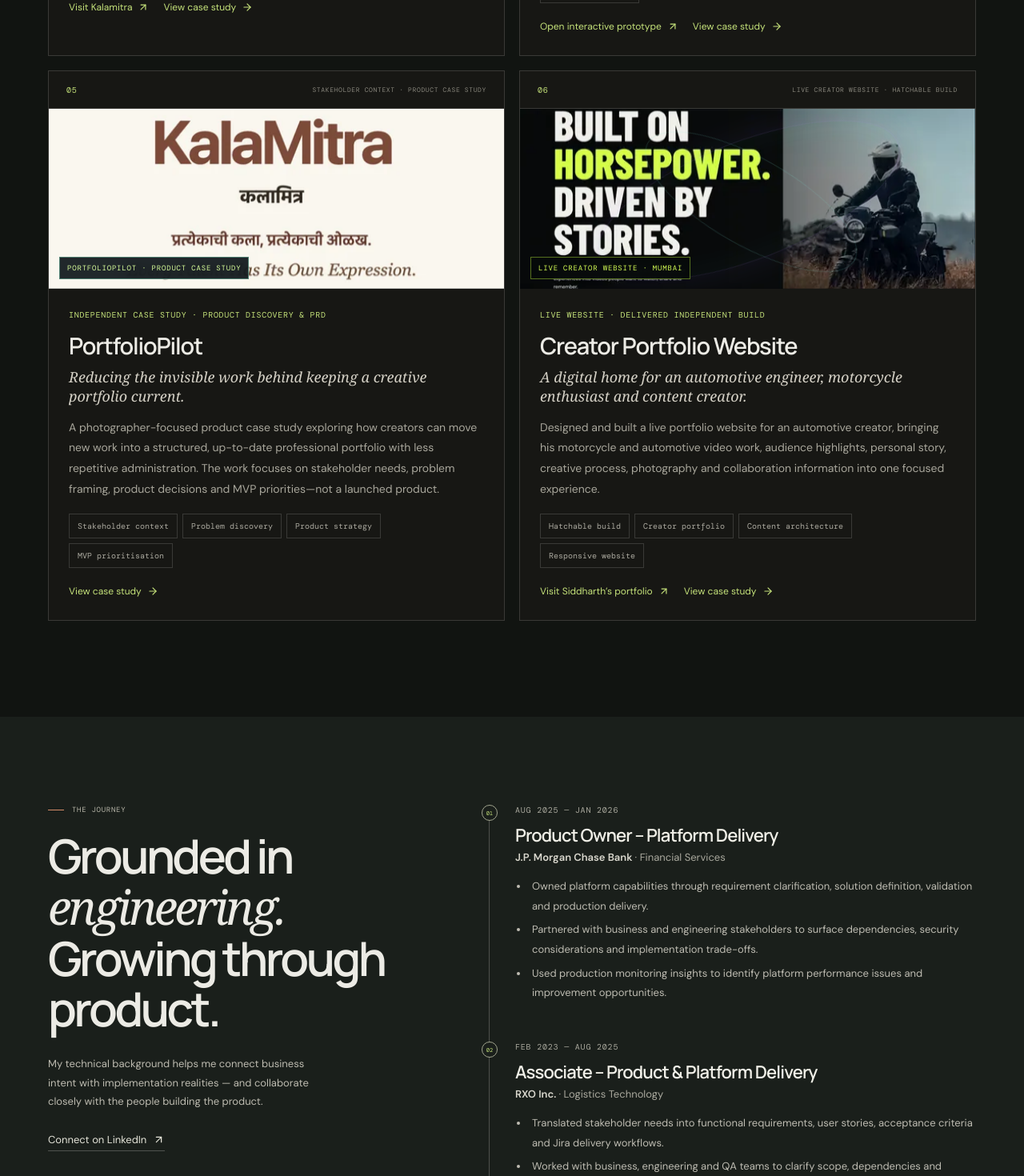
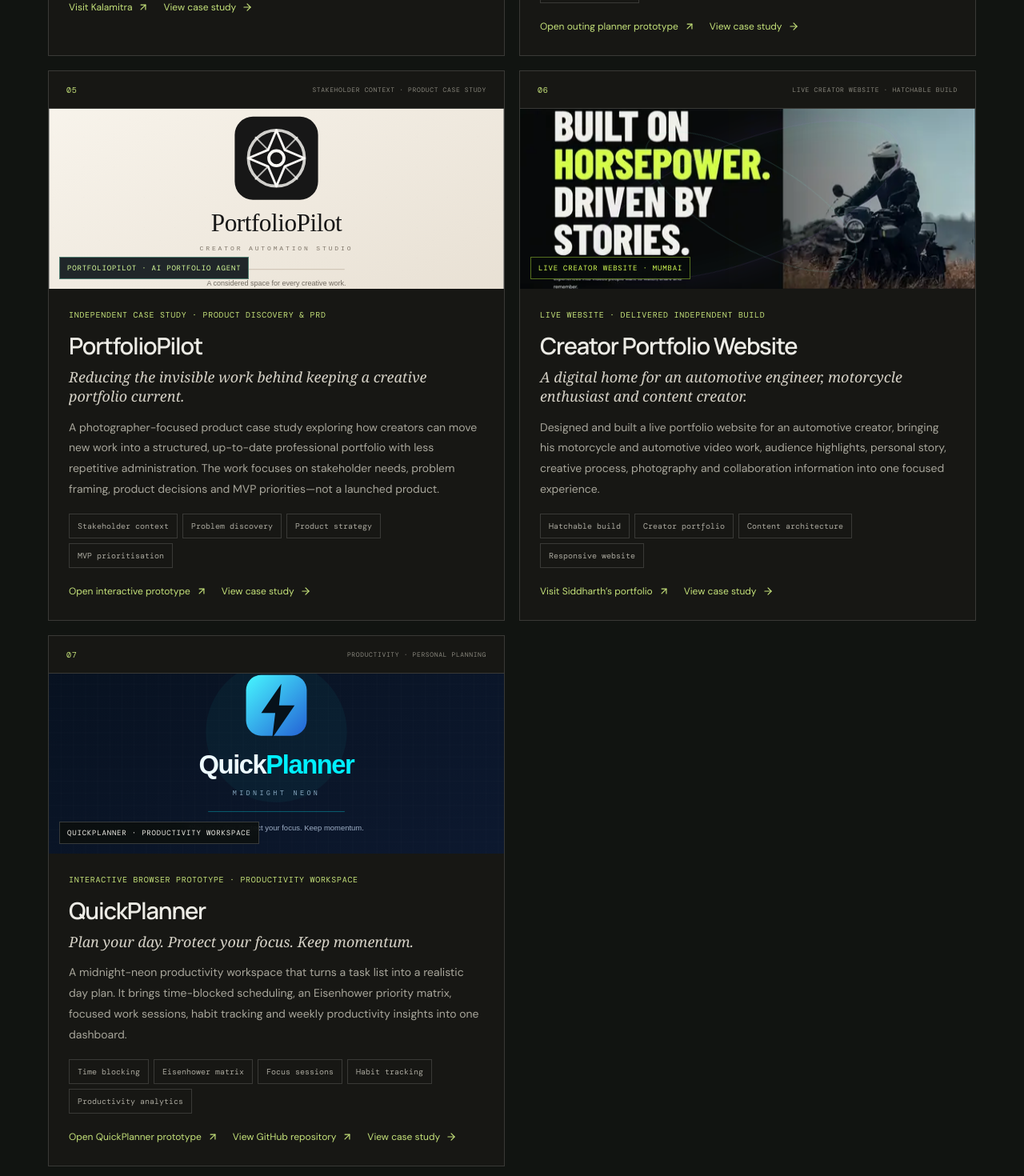
Before and after one commit to SanaChoughule/sana-choughule-portfolio, a React (Vite) app: page / in a window 1280 px wide. Shown: the part 2760-4230 px from the top of the page at 80% size. Built offline with nearby package versions, Linux system fonts and the light colour scheme.

Commit message:
Add PortfolioPilot and QuickPlanner portfolio prototypes

```diff
--- a/src/App.jsx
+++ b/src/App.jsx
@@ -58,12 +58,12 @@ const projects = [
     visual: 'kala'
   },
   {
-    number: '04', type: 'MOBILE OUTING PLANNER · PRODUCT CONCEPT', name: 'PlanIt — Quick Planner',
+    number: '04', type: 'DATE & OUTING PLANNER · PRODUCT CONCEPT', name: 'PlanIt — Outing Planner',
     subtitle: 'Turn a date or outing idea into a personalised, step-by-step plan.',
     description: 'A privacy-first mobile app concept that generates a curated outing plan using real-time context such as location, time, budget, mood, company and activity preferences. It is designed for dates, friends, solo outings and custom plans, with booking and navigation handed off to third-party services.',
     tags: ['Product discovery', 'Personalisation', 'Location-aware planning', 'Privacy-first MVP'],
     status: 'Interactive browser prototype · Independent product concept',
-    links: [{ label: 'Open interactive prototype', url: '/quick-planner.html' }],
+    links: [{ label: 'Open outing planner prototype', url: '/planit-outing.html' }],
     details: [
       { heading: 'The opportunity', body: 'Planning a date or outing often means moving between maps, restaurant discovery, movie listings, activity options, weather and booking platforms before a group can settle on a plan. PlanIt explores bringing the planning decisions together in one simple mobile experience, so people can move from an idea to a practical itinerary with less effort.' },
       { heading: 'Product vision and objective', body: 'Build an Android and iOS app that creates a single curated, step-by-step outing plan based on the person’s current or manually entered location, available time, budget, mood, company and activity preferences. The plan is intended to connect several complementary stops, such as a cafe or restaurant, a movie or activity, and a final dessert, walk, gallery or seaside visit.' },
@@ -91,7 +91,7 @@ const projects = [
     description: 'A photographer-focused product case study exploring how creators can move new work into a structured, up-to-date professional portfolio with less repetitive administration. The work focuses on stakeholder needs, problem framing, product decisions and MVP priorities—not a launched product.',
     tags: ['Stakeholder context', 'Problem discovery', 'Product strategy', 'MVP prioritisation'],
     status: 'Independent case study · Product discovery & PRD',
-    links: [],
+    links: [{ label: 'Open interactive prototype', url: '/portfolio-agent.html' }],
     details: [
       { heading: '01 — Stakeholder context', body: 'The primary stakeholder is an independent photographer or videographer who manages their own professional website alongside a steady stream of new creative work. Their latest projects are often shared on social platforms because publishing there is quick, while the portfolio website—the place prospective clients use to review their work—can become outdated. They need a professional presence that stays current without taking time away from shooting, editing and client work. Secondary stakeholders include creative teams and agencies managing multiple portfolios, and prospective clients who need to browse work clearly and confidently.' },
       { heading: '02 — The problem to solve', body: 'Publishing a new project in one place does not automatically update a creator’s professional portfolio. A creator may still need to locate the original media, upload it to a website CMS, create a thumbnail, write a title and description, add tags, select a category, adjust the grid, check mobile presentation, publish and verify the result. The same administrative sequence repeats for each new project and creates context switching, duplicated effort and inconsistent portfolio freshness.' },
@@ -123,6 +123,28 @@ const projects = [
       { heading: 'Project status', body: 'Live website: siddharth-creator.hatchable.site. The audience figures displayed on the website are presented as creator-supplied highlights; they have not been independently audited as part of this portfolio case study.' }
     ],
     visual: 'creator'
+  },
+  {
+    number: '07', type: 'PRODUCTIVITY · PERSONAL PLANNING', name: 'QuickPlanner',
+    subtitle: 'Plan your day. Protect your focus. Keep momentum.',
+    description: 'A midnight-neon productivity workspace that turns a task list into a realistic day plan. It brings time-blocked scheduling, an Eisenhower priority matrix, focused work sessions, habit tracking and weekly productivity insights into one dashboard.',
+    tags: ['Time blocking', 'Eisenhower matrix', 'Focus sessions', 'Habit tracking', 'Productivity analytics'],
+    status: 'Interactive browser prototype · Productivity workspace',
+    links: [
+      { label: 'Open QuickPlanner prototype', url: '/quick-planner.html' },
+      { label: 'View GitHub repository', url: 'https://github.com/SanaChoughule/quick-planner' }
+    ],
+    details: [
+      { heading: 'Product overview', body: 'QuickPlanner is a personal productivity dashboard for organising tasks, allocating time and maintaining focus. The experience brings daily planning and longer-term productivity habits into one workspace.' },
+      { heading: 'Daily timeline and time blocking', body: 'The Timeline view presents a seven-day date strip and a day schedule spanning the workday. Users can create tasks, assign due dates and times, inspect planned blocks, mark work complete and use Auto-Schedule Gaps to place unscheduled tasks into available time.' },
+      { heading: 'Priority matrix and task management', body: 'The Priority Matrix organises tasks using the Eisenhower model: urgent and important, important but not urgent, urgent but not important, and neither urgent nor important. The repository also provides Kanban and list subviews, with task search and category and priority filters.' },
+      { heading: 'Focus sessions', body: 'Focus Mode includes timed work and rest cycles such as Pomodoro, Deep Flow, Power Hour, Short Rest and Long Rest. Sessions can be associated with a task, and completed focus time contributes to the productivity record.' },
+      { heading: 'Habits and consistency', body: 'The Habits view supports recurring rituals, target days per week, time-of-day preferences, completion check-ins and streak tracking. Users can add habits and mark their weekly progress.' },
+      { heading: 'Velocity and analytics', body: 'The Velocity view summarises task completion, focus time and habit consistency. It includes a seven-day view of focus activity, category-level time allocation, a copyable weekly summary and JSON data export.' },
+      { heading: 'Interaction and persistence', body: 'The repository uses browser local storage for tasks, time blocks, habits and focus sessions. The standalone HTML prototype mirrors the primary screens and sample interactions in a single file; it is a browser preview rather than a hosted account-based sync service.' },
+      { heading: 'Product status and boundaries', body: 'The project is presented as an interactive browser prototype based on the QuickPlanner repository. The preview uses sample productivity data and local browser persistence. It does not claim cross-device synchronisation, a production account system or a deployed backend service.' }
+    ],
+    visual: 'quickplanner'
   }
 ];
 
@@ -157,7 +179,8 @@ function ProjectCard({ project, onOpen }) {
         {project.visual === 'pulse' && <><img className="pulse-cover" src="/images/pulsedaily-dashboard.webp" alt="PulseDaily AI personalised Morning Brief dashboard"/><div className="pulse-cover-label">PULSE // DAILY · THE AI WIRE</div></>}
         {project.visual === 'news' && <><div className="news-card"><b>THE DAILY BRIEF</b><span/><span/><span/><small>AI · SIGNAL · CONTEXT</small></div></>}
         {project.visual === 'plan' && <><div className="plan-circle">PLAN<br/>YOUR<br/>DAY</div><div className="plan-dot p1"/><div className="plan-dot p2"/><div className="plan-dot p3"/></>}
-        {project.visual === 'automation' && <><img className="automation-cover automation-logo-cover" src="/images/kalamitra-logo-thumbnail.webp" alt="KalaMitra bilingual logo thumbnail on a warm neutral background" loading="lazy"/><div className="visual-label automation-visual-label">PORTFOLIOPILOT · PRODUCT CASE STUDY</div></>}
+        {project.visual === 'quickplanner' && <><img className="quickplanner-cover" src="/images/quick-planner-thumbnail.svg" alt="QuickPlanner midnight neon productivity planner logo and project thumbnail" loading="lazy"/><div className="visual-label quickplanner-visual-label">QUICKPLANNER · PRODUCTIVITY WORKSPACE</div></>}
+        {project.visual === 'automation' && <><img className="automation-cover automation-logo-cover" src="/images/portfolio-pilot-thumbnail.svg" alt="PortfolioPilot AI portfolio automation agent thumbnail" loading="lazy"/><div className="visual-label automation-visual-label">PORTFOLIOPILOT · AI PORTFOLIO AGENT</div></>}
         {project.visual === 'kala' && <><img className="kalamitra-cover kalamitra-logo-cover" src="/images/kalamitra-logo-thumbnail.webp" alt="KalaMitra logo in English and Marathi, centred on a warm neutral background" loading="lazy"/><div className="visual-label kala-visual-label">KALAMITRA · HANDMADE WITH HEART</div></>}
         {project.visual === 'creator' && <><img className="creator-cover" src="/images/creator-portfolio-hero.webp" alt="Siddharth's live creator portfolio homepage featuring the Built on Horsepower, Driven by Stories hero and motorcycle rider photograph" loading="lazy"/><div className="visual-label creator-visual-label">LIVE CREATOR WEBSITE · MUMBAI</div></>}
       </div>
```
